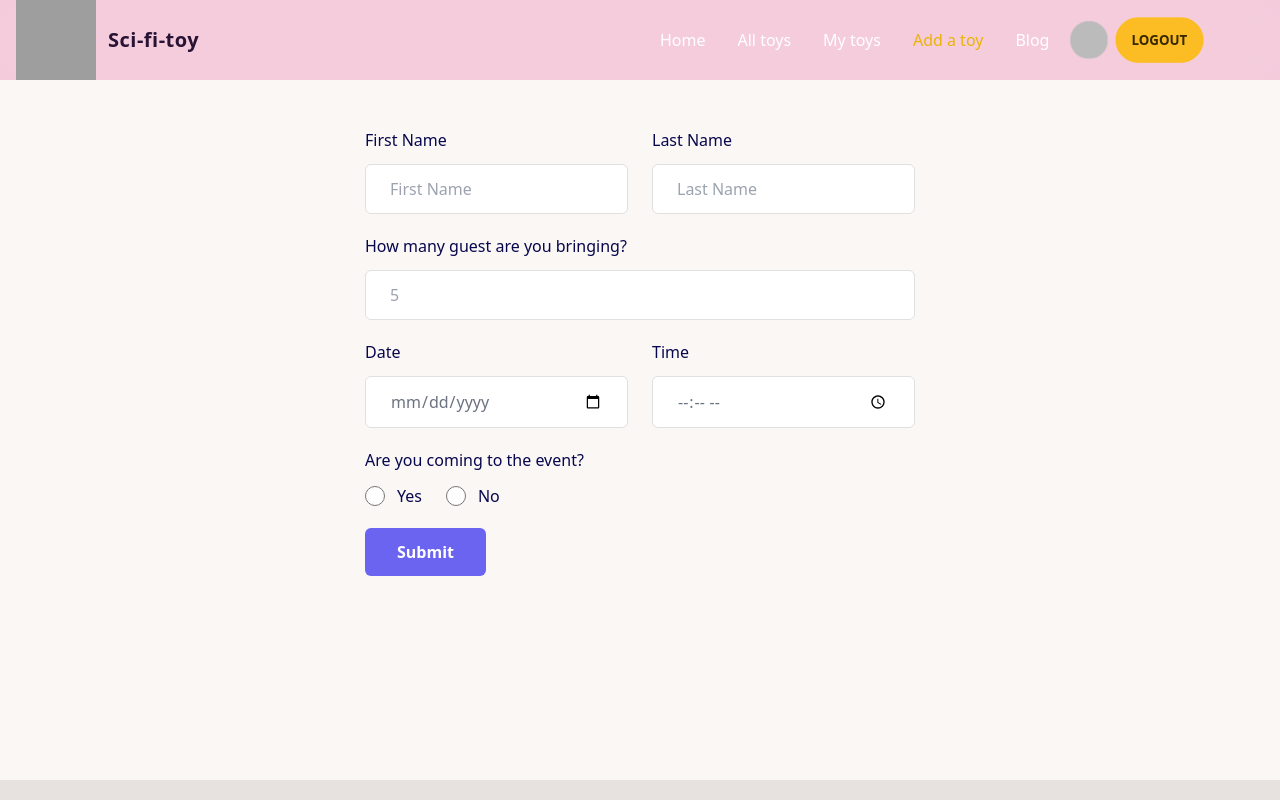
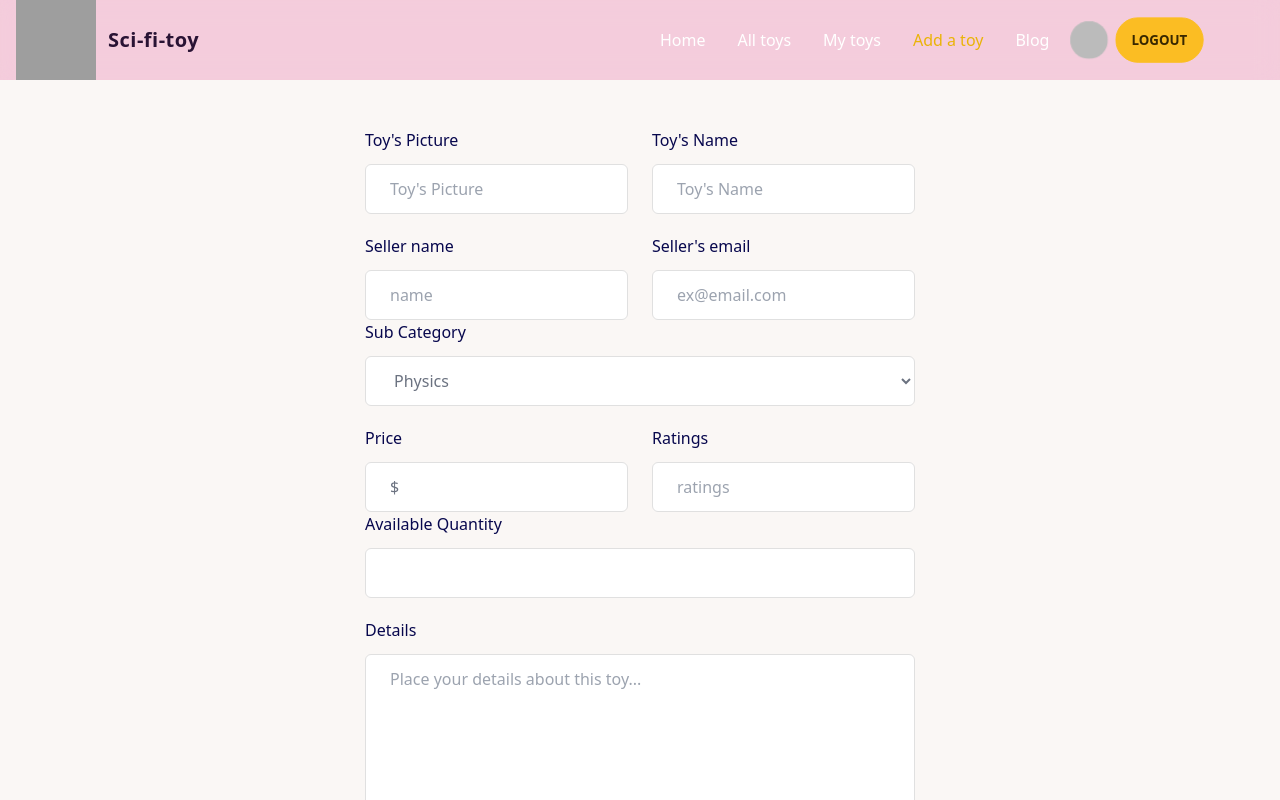
Before and after one commit to nmcsakib/Sci-Fi-toys, a React (Vite) app: page /add-a-toy in a window 1280 px wide. Shown: the top 800 px of the page. Built offline with nearby package versions, Linux system fonts and the light colour scheme; no server answers; sample sign-in values are in the browser's storage; grey boxes are pictures that could not be loaded.

Commit message:
added add toy section and fixed shop by category sec

```diff
--- a/package.json
+++ b/package.json
@@ -22,12 +22,13 @@
     "react-dom": "^18.2.0",
     "react-hook-form": "^7.43.9",
     "react-icons": "^4.8.0",
+    "react-loader-spinner": "^5.3.4",
     "react-router-dom": "^6.11.2",
     "react-tabs": "^6.0.1",
+    "react-toastify": "^9.1.3",
     "sort-by": "^1.2.0",
     "swiper": "^9.3.2",
-    "tailwindcss": "^3.3.2",
-    "tostify": "^0.0.1"
+    "tailwindcss": "^3.3.2"
   },
   "devDependencies": {
     "@types/react": "^18.0.28",
--- a/src/Components/Layout/HomePage/ShopByCategory.jsx
+++ b/src/Components/Layout/HomePage/ShopByCategory.jsx
@@ -28,7 +28,7 @@ const ShopByCategory = () => {
       <Tab onClick={() => handleTabClick('chemistry-toys')}>Chemistry Toys</Tab>
       <Tab onClick={() => handleTabClick('biology-toys')}>Biology Toys</Tab>
     </TabList>
-<div className='px-10'>
+<div className='p-10'>
 
 <TabPanel>
     <div   className='grid grid-cols-2 gap-5'>
--- a/src/Components/Layout/HomePage/ToyCard.jsx
+++ b/src/Components/Layout/HomePage/ToyCard.jsx
@@ -3,21 +3,22 @@ import { Rating } from '@smastrom/react-rating';
 
 import '@smastrom/react-rating/style.css'
 
-import { FaHeart } from 'react-icons/fa';
+import { FaArrowAltCircleRight } from 'react-icons/fa';
+import { Link } from 'react-router-dom';
 
 const ToyCard = ({toy}) => {
     console.log(toy);
     return (
-        <div className="card bg-base-100 shadow-xl">
-  <figure><img src="/images/stock/photo-1606107557195-0e29a4b5b4aa.jpg" alt="Shoes" /></figure>
+        <div className="card bg-yellow-100 shadow-xl">
+  <figure><img src={toy.pictureURL} className='h-52 w-full'  alt="Shoes" /></figure>
   <div className="card-body">
     <h2 className="card-title">{toy.toyName}</h2>
     <div className='flex justify-between w-full'>
         <p>{toy.price}</p>
-       <div> <Rating style={{ maxWidth: 120 }} readOnly value={toy.rating} /></div>
+       <div> <Rating style={{ maxWidth: 120 }} readOnly value={parseFloat(toy.rating)} /></div>
     </div>
     <div className="card-actions justify-end">
-      <button className="btn btn-primary">Details<FaHeart/></button>
+      <Link to={`/toy/${toy._id}`} className="btn btn-primary">Details <FaArrowAltCircleRight/></Link>
     </div>
   </div>
 </div>
--- a/src/Pages/AddToy.jsx
+++ b/src/Pages/AddToy.jsx
@@ -1,10 +1,32 @@
 
+import { useForm } from "react-hook-form";
+import { ToastContainer, toast } from 'react-toastify';
+import 'react-toastify/dist/ReactToastify.css';
+const AddToy = () => {
 
-const AddToy = () => {
+  const { register, handleSubmit } = useForm();
+
+  const onSubmit = (data) => {
+
+    fetch('http://localhost:5000/allToys/', {
+        method: "POST",
+        headers: {
+            "content-type": "application/json"
+        },
+        body: JSON.stringify(data)
+    }).then(res => res.json()).then(data => {
+      console.log(data);
+      if(data.insertedId){
+        toast('Toy added Successfully')
+      }
+    })
+    console.log(data);
+  };
     return (
+        <>
 <div className="flex items-center justify-center p-12">
   <div className="mx-auto w-full max-w-[550px]">
-    <form action="https://formbold.com/s/FORM_ID" method="POST">
+    <form onSubmit={handleSubmit(onSubmit)}>
       <div className="-mx-3 flex flex-wrap">
         <div className="w-full px-3 sm:w-1/2">
           <div className="mb-5">
@@ -12,13 +34,11 @@ const AddToy = () => {
               for="fName"
               className="mb-3 block text-base font-medium text-[#07074D]"
             >
-              First Name
+             Toy's Picture
             </label>
-            <input
-              type="text"
-              name="fName"
-              id="fName"
-              placeholder="First Name"
+            <input {...register("pictureURL", {required: true})}
+              type="url"
+              placeholder="Toy's Picture"
               className="w-full rounded-md border border-[#e0e0e0] bg-white py-3 px-6 text-base font-medium text-[#6B7280] outline-none focus:border-[#6A64F1] focus:shadow-md"
             />
           </div>
@@ -26,108 +46,133 @@ const AddToy = () => {
         <div className="w-full px-3 sm:w-1/2">
           <div className="mb-5">
             <label
-              for="lName"
+              for="Toys Name"
               className="mb-3 block text-base font-medium text-[#07074D]"
             >
-              Last Name
+              Toy's Name
             </label>
-            <input
+            <input {...register("toyName", {required: true})}
               type="text"
-              name="lName"
-              id="lName"
-              placeholder="Last Name"
+              placeholder="Toy's Name"
               className="w-full rounded-md border border-[#e0e0e0] bg-white py-3 px-6 text-base font-medium text-[#6B7280] outline-none focus:border-[#6A64F1] focus:shadow-md"
             />
           </div>
         </div>
       </div>
-      <div className="mb-5">
+      <div className="-mx-3 flex flex-wrap">
+        <div className="w-full px-3 sm:w-1/2">
+
         <label
           for="guest"
           className="mb-3 block text-base font-medium text-[#07074D]"
         >
-          How many guest are you bringing?
+         Seller name
         </label>
-        <input
-          type="number"
-          name="guest"
-          id="guest"
+        <input {...register("sellerName", {required: true})}
+          type="text"
+          placeholder="name"
+          className="w-full appearance-none rounded-md border border-[#e0e0e0] bg-white py-3 px-6 text-base font-medium text-[#6B7280] outline-none focus:border-[#6A64F1] focus:shadow-md"
+        />
+
+        </div>
+        <div className="w-full px-3 sm:w-1/2">
+
+        <label
+          for="email"
+          className="mb-3 block text-base font-medium text-[#07074D]"
+        >
+         Seller's email
+        </label>
+        <input {...register("sellerEmail", {required: true})}
+          type="email"
+          placeholder="ex@email.com"
+          className="w-full appearance-none rounded-md border border-[#e0e0e0] bg-white py-3 px-6 text-base font-medium text-[#6B7280] outline-none focus:border-[#6A64F1] focus:shadow-md"
+        />
+
+        </div>
+      </div>
+
+
+      <div className="mb-5">
+      <label
+          for="category"
+          className="mb-3 block text-base font-medium text-[#07074D]"
+        >
+       Sub Category
+        </label>
+        <select className="w-full rounded-md border border-[#e0e0e0] bg-white py-3 px-6 text-base font-medium text-[#6B7280] outline-none focus:border-[#6A64F1] focus:shadow-md" id="subCategory" {...register("subCategory", {required: true})}>
+        <option value="physics-toys">Physics</option>
+        <option value="chemistry-toys">Chemistry</option>
+        <option value="biology-toys">Biology</option>
+      </select>
+
+      </div>
+
+      <div className="-mx-3 flex flex-wrap">
+        <div className="w-full px-3 sm:w-1/2">
+        <label
+          for="price"
+          className="mb-3 block text-base font-medium text-[#07074D]"
+        >
+         Price
+        </label>
+        <input {...register("price", {required: true})}
+          type="text"
+          defaultValue="$"
           placeholder="5"
-          min="0"
+          className="w-full appearance-none rounded-md border border-[#e0e0e0] bg-white py-3 px-6 text-base font-medium text-[#6B7280] outline-none focus:border-[#6A64F1] focus:shadow-md"
+        />
+
+        </div>
+        <div className="w-full px-3 sm:w-1/2">
+        <label
+          for="rating"
+          className="mb-3 block text-base font-medium text-[#07074D]"
+        >
+         Ratings
+        </label>
+        <input {...register("rating", {required: true})}
+          type="text"
+
+          placeholder="ratings"
+          className="w-full appearance-none rounded-md border border-[#e0e0e0] bg-white py-3 px-6 text-base font-medium text-[#6B7280] outline-none focus:border-[#6A64F1] focus:shadow-md"
+        />
+        </div>
+      </div>
+
+      <div className="-mx-3 flex flex-wrap">
+        <div className="w-full px-3 ">
+          <div className="mb-5">
+            <label
+              for="quantity"
+              className="mb-3 block text-base font-medium text-[#07074D]"
+            >
+             Available Quantity
+            </label>
+            <input  {...register("availableQuantity", {required: true})}
+              type="number"
+              className="w-full rounded-md border border-[#e0e0e0] bg-white py-3 px-6 text-base font-medium text-[#6B7280] outline-none focus:border-[#6A64F1] focus:shadow-md"
+            />
+          </div>
+        </div>
+
+      </div>
+      <div className="mb-5">
+        <label
+          for="details"
+          className="mb-3 block text-base font-medium text-[#07074D]"
+        >
+        Details
+        </label>
+        <textarea rows={8} cols={30} {...register("detailDescription", {required: true})}
+          type="text"
+          placeholder="Place your details about this toy..."
+
           className="w-full appearance-none rounded-md border border-[#e0e0e0] bg-white py-3 px-6 text-base font-medium text-[#6B7280] outline-none focus:border-[#6A64F1] focus:shadow-md"
         />
       </div>
 
-      <div className="-mx-3 flex flex-wrap">
-        <div className="w-full px-3 sm:w-1/2">
-          <div className="mb-5">
-            <label
-              for="date"
-              className="mb-3 block text-base font-medium text-[#07074D]"
-            >
-              Date
-            </label>
-            <input
-              type="date"
-              name="date"
-              id="date"
-              className="w-full rounded-md border border-[#e0e0e0] bg-white py-3 px-6 text-base font-medium text-[#6B7280] outline-none focus:border-[#6A64F1] focus:shadow-md"
-            />
-          </div>
-        </div>
-        <div className="w-full px-3 sm:w-1/2">
-          <div className="mb-5">
-            <label
-              for="time"
-              className="mb-3 block text-base font-medium text-[#07074D]"
-            >
-              Time
-            </label>
-            <input
-              type="time"
-              name="time"
-              id="time"
-              className="w-full rounded-md border border-[#e0e0e0] bg-white py-3 px-6 text-base font-medium text-[#6B7280] outline-none focus:border-[#6A64F1] focus:shadow-md"
-            />
-          </div>
-        </div>
-      </div>
 
-      <div className="mb-5">
-        <label className="mb-3 block text-base font-medium text-[#07074D]">
-          Are you coming to the event?
-        </label>
-        <div className="flex items-center space-x-6">
-          <div className="flex items-center">
-            <input
-              type="radio"
-              name="radio1"
-              id="radioButton1"
-              className="h-5 w-5"
-            />
-            <label
-              for="radioButton1"
-              className="pl-3 text-base font-medium text-[#07074D]"
-            >
-              Yes
-            </label>
-          </div>
-          <div className="flex items-center">
-            <input
-              type="radio"
-              name="radio1"
-              id="radioButton2"
-              className="h-5 w-5"
-            />
-            <label
-              for="radioButton2"
-              className="pl-3 text-base font-medium text-[#07074D]"
-            >
-              No
-            </label>
-          </div>
-        </div>
-      </div>
 
       <div>
         <button
@@ -136,9 +181,11 @@ const AddToy = () => {
           Submit
         </button>
       </div>
-    </form>
-  </div>
-</div>
+      </form>
+        </div>
+        <ToastContainer />
+      </div>
+      </>
     );
 };
 
--- a/src/routers/routes.jsx
+++ b/src/routers/routes.jsx
@@ -6,6 +6,7 @@ import Main from "../Components/Layout/Main";
 import AllToys from "../Pages/AllToys/AllToys";
 import ToyDetails from "../Pages/ToyDetails/ToyDetails";
 import AddToy from "../Pages/AddToy";
+import PrivateRoute from "./PrivateRoute";
 
 
  const router = createBrowserRouter([
@@ -24,12 +25,12 @@ import AddToy from "../Pages/AddToy";
             },
             {
                 path: '/toy/:id',
-                element: <ToyDetails/>,
+                element: <PrivateRoute><ToyDetails/></PrivateRoute>,
                 loader: ({params})=> fetch(`http://localhost:5000/toy/${params.id}`)
             },
             {
                 path: 'add-a-toy',
-                element: <AddToy/>,
+                element: <PrivateRoute><AddToy/></PrivateRoute>,
                 // loader: ({params})=> fetch(`http://localhost:5000/toy/${params.id}`)
             },
             {
```
Also changed, not shown: src/routers/PrivateRoute.jsx (+24 -5 lines), 1 other file (tests, documents, lock files or other folders).
